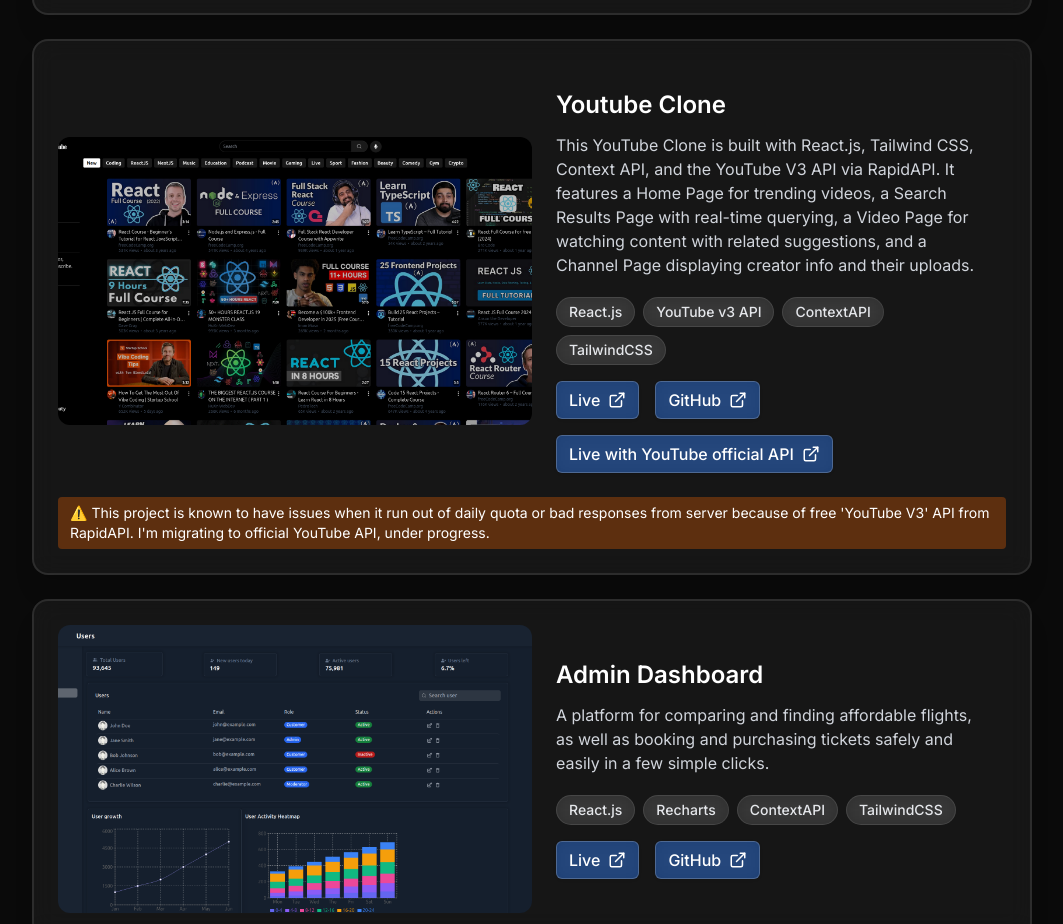
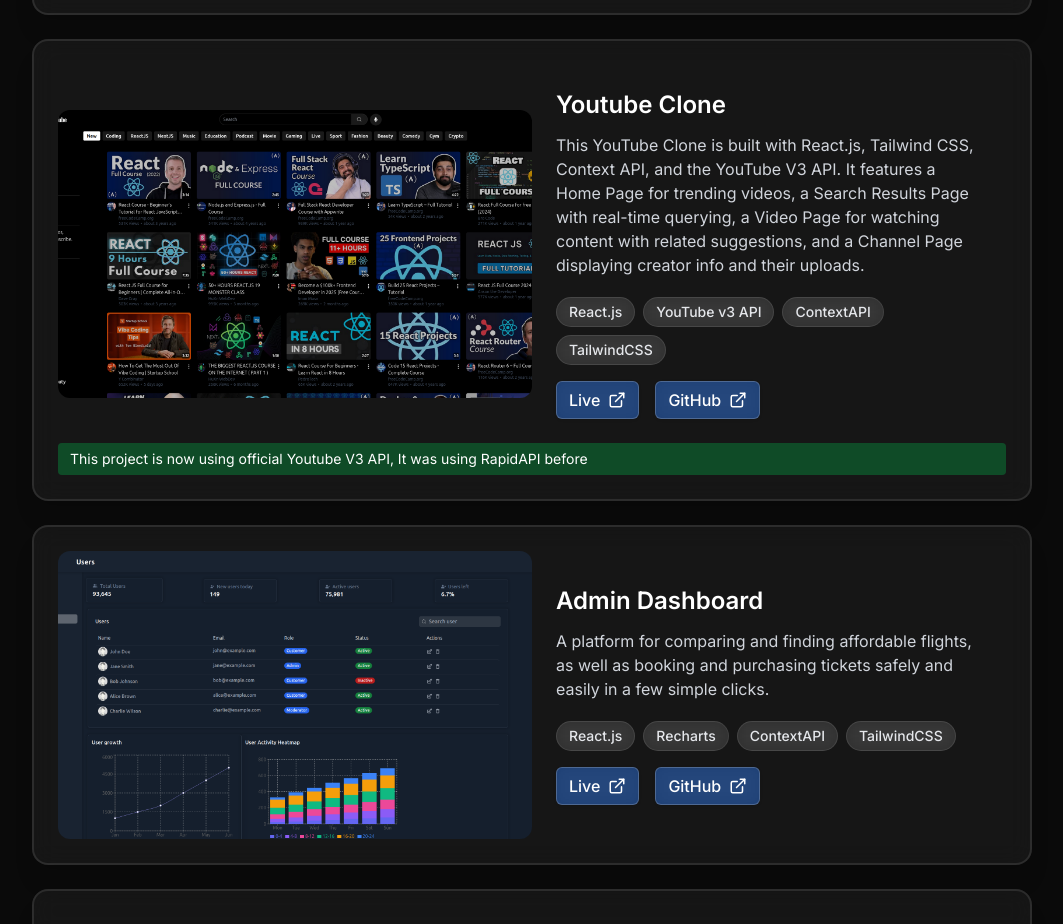
Before and after one commit to JaydeepRamanuj/Jaydeep-Ramanuj-Portfolio, a Next.js app: page / in a window 1280 px wide. Shown: the part 2295-3219 px from the top of the page, without its empty margins (108-1171 px from the left). Built offline with nearby package versions, Linux system fonts and the light colour scheme.

Commit message:
updated youtube info

```diff
--- a/src/app/data.tsx
+++ b/src/app/data.tsx
@@ -100,6 +100,7 @@
   isUnderDevelopment?: boolean;
   specialMessage?: string;
   specialLink?: string;
+  specialMessageType?: "success" | "warn" | "note";
 };
 
 export const projects: Array<ProjectsType> = [
@@ -116,14 +117,15 @@
   {
     title: "Youtube Clone",
     description:
-      "This YouTube Clone is built with React.js, Tailwind CSS, Context API, and the YouTube V3 API via RapidAPI. It features a Home Page for trending videos, a Search Results Page with real-time querying, a Video Page for watching content with related suggestions, and a Channel Page displaying creator info and their uploads.",
+      "This YouTube Clone is built with React.js, Tailwind CSS, Context API, and the YouTube V3 API. It features a Home Page for trending videos, a Search Results Page with real-time querying, a Video Page for watching content with related suggestions, and a Channel Page displaying creator info and their uploads.",
     img: "/youtube-clone.png",
     liveLink: "https://youtube-clone-jd.netlify.app/",
     githubLink: "https://github.com/JaydeepRamanuj/youtube-clone",
     tags: ["React.js", "YouTube v3 API", "ContextAPI", "TailwindCSS"],
     specialMessage:
-      "⚠️ This project is known to have issues when it run out of daily quota or bad responses from server because of free 'YouTube V3' API from RapidAPI. I'm migrating to official YouTube API, under progress.",
-    specialLink: "https://youtube-clone-seven-zeta.vercel.app/",
+      "This project is now using official Youtube V3 API, It was using RapidAPI before",
+    specialMessageType: "success",
+    // specialLink: "https://youtube-clone-seven-zeta.vercel.app/",
   },
   {
     title: "Admin Dashboard",
--- a/src/app/page.tsx
+++ b/src/app/page.tsx
@@ -130,6 +130,7 @@
               isUnderDevelopment={project.isUnderDevelopment}
               specialMessage={project.specialMessage}
               specialLink={project.specialLink}
+              specialMessageType={project.specialMessageType}
             />
           ))}
         </div>
--- a/src/components/ProjectCard.tsx
+++ b/src/components/ProjectCard.tsx
@@ -11,6 +11,7 @@
   isUnderDevelopment?: boolean;
   specialMessage?: string;
   specialLink?: string;
+  specialMessageType?: "success" | "warn" | "note";
 };
 
 const ProjectCard = ({
@@ -23,7 +24,24 @@
   isUnderDevelopment = false,
   specialMessage,
   specialLink,
+  specialMessageType,
 }: ProjectCardType) => {
+  let specialMessageStyle = "";
+  (() => {
+    switch (specialMessageType) {
+      case "success":
+        specialMessageStyle = "bg-green-500/30";
+        break;
+      case "warn":
+        specialMessageStyle = "bg-orange-500/30";
+        break;
+      default:
+        specialMessageStyle = "bg-gray-500/30";
+    }
+  })();
+  specialMessageType && console.log(specialMessageType);
+  specialMessageType && console.log(specialMessageStyle);
+
   return (
     <div
       className={`bg-white/5 backdrop-blur-md rounded-2xl shadow-xl overflow-hidden max-w-[1000px] p-4 md:p-6 transition-all hover:scale-[1.02] hover:shadow-2xl relative border-2 ${
@@ -74,7 +92,9 @@
         )}
       </div>
       {specialMessage && (
-        <div className="px-3 py-1.5 bg-orange-500/30 text-white rounded text-sm">
+        <div
+          className={`px-3 py-1.5 text-white rounded text-sm ${specialMessageStyle}`}
+        >
           {specialMessage}
         </div>
       )}
```
